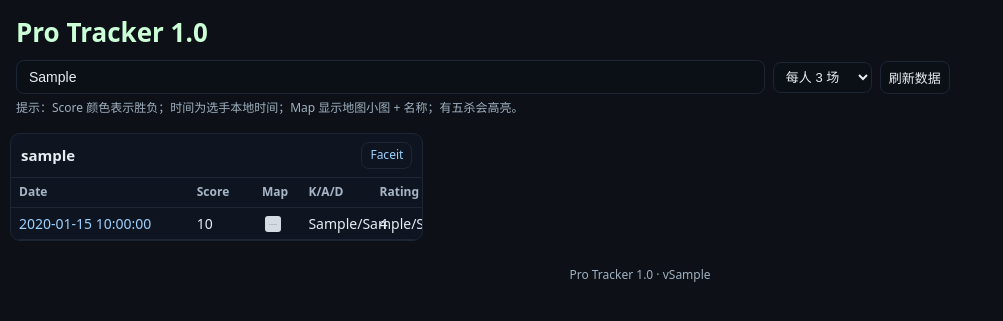
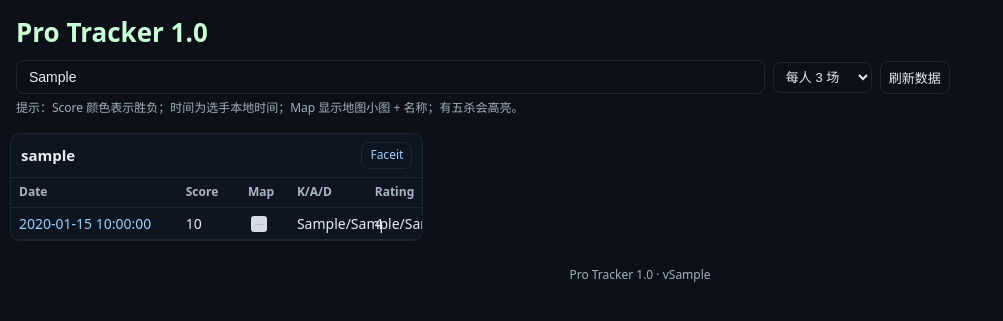
Before and after one commit to Bubbl666/ProTracker, a FastAPI app: template app/templates/index.html in a window 1280 px wide. Shown: the top 321 px of the page, without its empty margins (0-1003 px from the left). Run offline with FastAPI, Linux system fonts and the light colour scheme; the template is opened without the code that fills it: most values are stand-ins (such as "Sample title", 1, 10 or a date in 2020); grey boxes marked "Sample" are stand-in pictures.

Commit message:
Update index.html

```diff
--- a/app/templates/index.html
+++ b/app/templates/index.html
@@ -43,8 +43,8 @@
   tbody td{padding:6px 8px;border-bottom:1px solid var(--line);vertical-align:middle;white-space:nowrap}
 
   /* 列宽与左对齐（更紧凑） */
-  .c-date{width:35%}
-  .c-score{width:12%}
+  .c-date{width:30%}
+  .c-score{width:10%}
   .c-map{width:10%; text-align:center;}   /* Map 图标只要 10% 宽度 */
   .c-kad{width:14%;}                      /* 给 K/A/D 多点空间 */
   .c-rating{width:10%;}                    /* Rating 靠左 */
```
